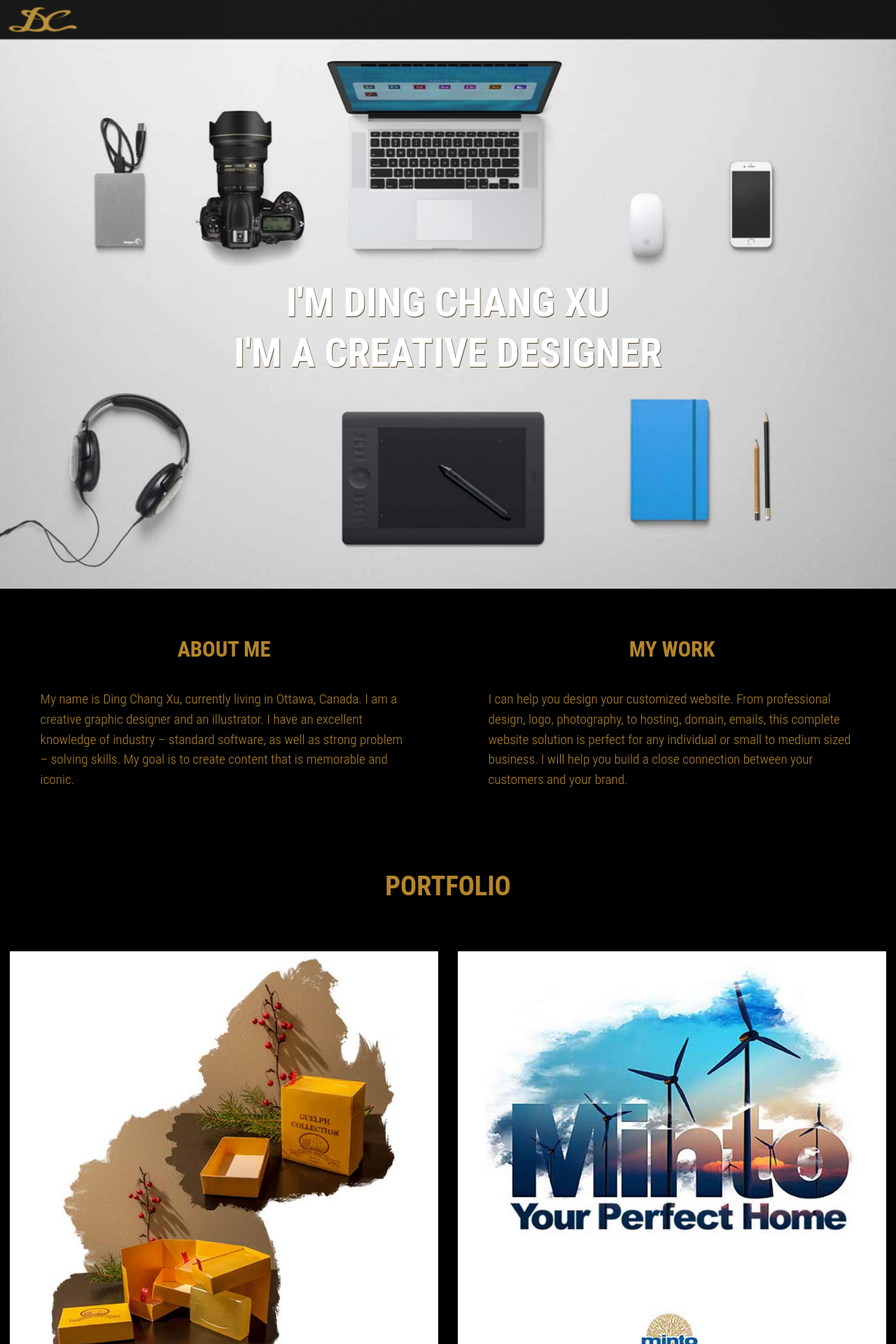
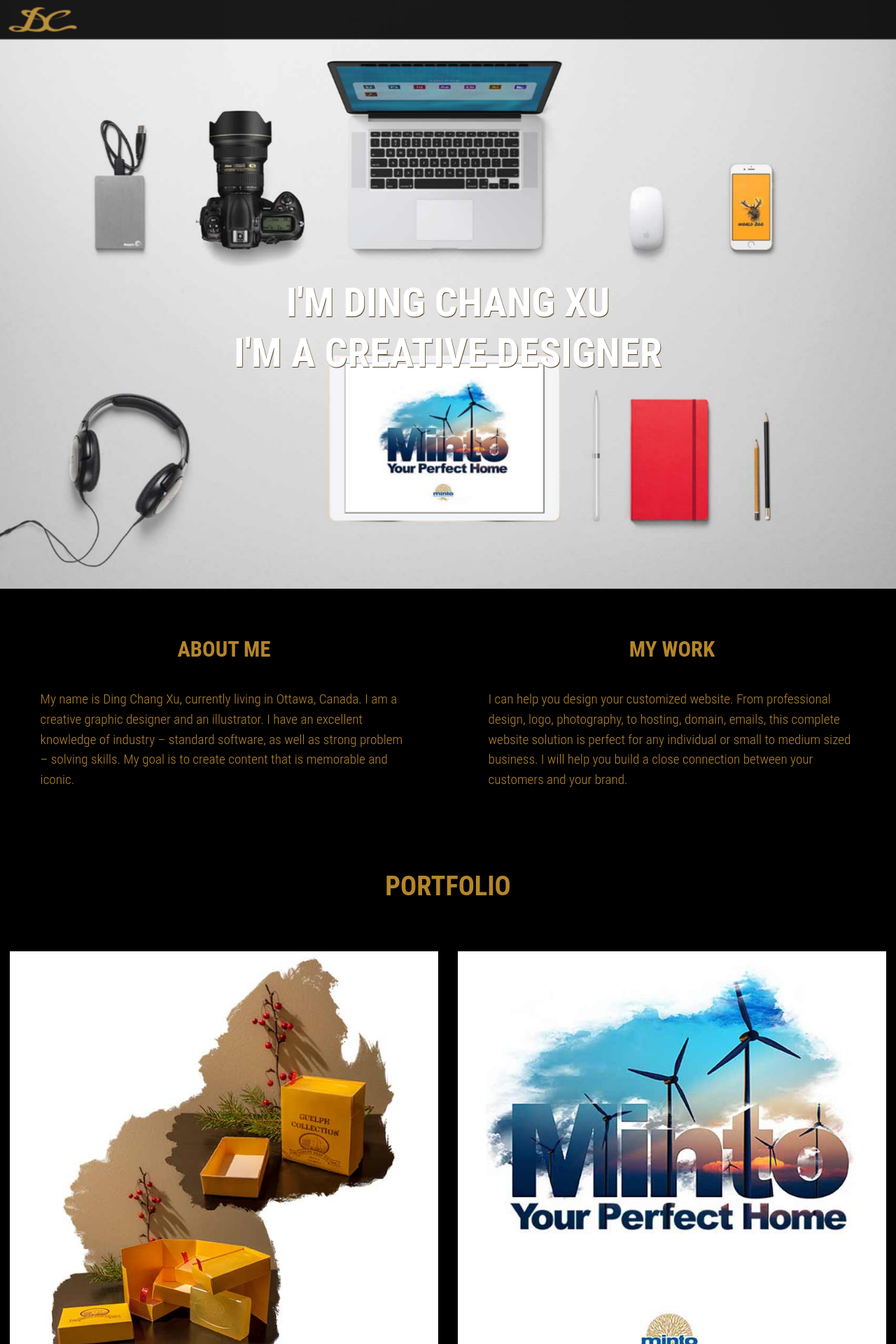
Before and after one commit to dingchangxu/portfolio, a Jekyll site: the page built from index.html, in a window 1280 px wide. Shown: the top 1920 px of the page at 70% size. Built offline with Jekyll 4.4.1, drawn with Linux system fonts in a browser that asks for light colours; Markdown is read by kramdown in place of the engine named in the settings.

Commit message:
change bg

```diff
--- a/_includes/css/reset.css
+++ /dev/null
@@ -1 +0,0 @@
-html,body,div,span,applet,object,iframe,h1,h2,h3,h4,h5,h6,p,blockquote,pre,a,abbr,acronym,address,big,cite,code,del,dfn,em,img,ins,kbd,q,s,samp,small,strike,strong,sub,sup,tt,var,b,u,i,center,dl,dt,dd,ol,ul,li,fieldset,form,label,legend,table,caption,tbody,tfoot,thead,tr,th,td,article,aside,canvas,details,embed,figure,figcaption,footer,header,hgroup,menu,nav,output,ruby,section,summary,time,mark,audio,video{margin:0;padding:0;border:0;font-size:100%;font:inherit;vertical-align:baseline}article,aside,details,figcaption,figure,footer,header,hgroup,menu,nav,section{display:block}body{line-height:1}ol,ul{list-style:none}blockquote,q{quotes:none}blockquote:before,blockquote:after,q:before,q:after{content:'';content:none}table{border-collapse:collapse;border-spacing:0}
```
Also changed, not shown: _includes/css/main.css (+1 -21 lines), image/bg.jpg.
